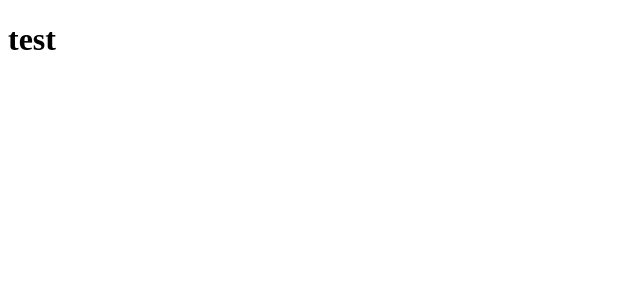
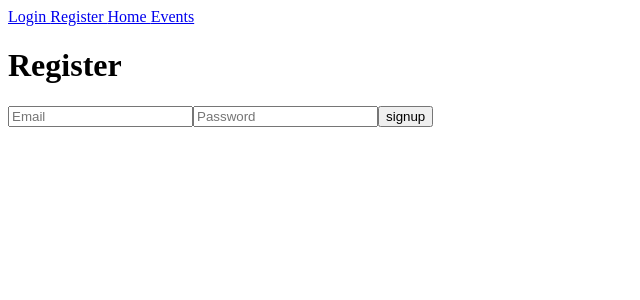
Before and after one commit to floresloyd/hackcuny24-app, a React (Vite) app in the folder front-end/: page /register in a window 1280 px wide. Shown: the top 300 px of the page, without its empty margins (0-640 px from the left). Built offline with nearby package versions, Linux system fonts and the light colour scheme.

Commit message:
Routes, login and firebase userdb init

```diff
--- a/front-end/package.json
+++ b/front-end/package.json
@@ -10,8 +10,10 @@
     "preview": "vite preview"
   },
   "dependencies": {
+    "firebase": "^10.8.0",
     "react": "^18.2.0",
-    "react-dom": "^18.2.0"
+    "react-dom": "^18.2.0",
+    "react-router-dom": "^6.22.1"
   },
   "devDependencies": {
     "@types/react": "^18.2.55",
--- a/front-end/src/App.jsx
+++ b/front-end/src/App.jsx
@@ -1,9 +1,24 @@
+import { BrowserRouter, Route, Routes } from "react-router-dom";
+import Home from "./pages/Home";
+import Login from "./pages/Login";
+import Navbar from "./components/Navbar";
+import Register from "./pages/Register";
+import Events from "./pages/Events";
+
 function App() {
   return (
     <div>
-      <h1> test </h1>
+      <Navbar />
+      <BrowserRouter>
+        <Routes>
+          <Route path="/login" element={<Login />} />
+          <Route path="/register" element={<Register />} />
+          <Route path="/" element={<Home />} />
+          <Route path="/events" element={<Events />} />
+        </Routes>
+      </BrowserRouter>
     </div>
-  )
+  );
 }
 
-export default App
+export default App;
--- /dev/null
+++ b/front-end/src/Fireserver.js
@@ -0,0 +1,25 @@
+// Import the functions you need from the SDKs you need
+import { initializeApp } from "firebase/app";
+import {getAuth} from 'firebase/auth'
+
+// TODO: Add SDKs for Firebase products that you want to use
+// https://firebase.google.com/docs/web/setup#available-libraries
+
+// Your web app's Firebase configuration
+// For Firebase JS SDK v7.20.0 and later, measurementId is optional
+const firebaseConfig = {
+  apiKey: "AIzaSyApHnNWITelagplXlUaYRP8na9--2nT8HI",
+  authDomain: "nystrong-21624.firebaseapp.com",
+  projectId: "nystrong-21624",
+  storageBucket: "nystrong-21624.appspot.com",
+  messagingSenderId: "258005372258",
+  appId: "1:258005372258:web:2336dfed540eaaebb0303b",
+  measurementId: "G-QWHSZV62L9"
+};
+
+// Initialize Firebase
+const app = initializeApp(firebaseConfig);
+const userDatabase = getAuth(app)
+
+export default userDatabase;
+console.log("Test")
--- a/front-end/src/components/Navbar.jsx
+++ b/front-end/src/components/Navbar.jsx
@@ -1,7 +1,13 @@
+
+
 function Navbar() {
     return (
         <div>
-            <h1> Nav </h1>
+            <a href='/login'> Login </a>
+            <a href='/register'> Register </a>
+            <a href='/'> Home </a>
+            <a href='/events'>Events</a>
+
         </div>
     )
 }
--- /dev/null
+++ b/front-end/src/pages/Events.jsx
@@ -0,0 +1,9 @@
+function Events() {
+    return (
+        <div>
+            <h1>Events</h1>
+        </div>
+    )
+}
+
+export default Events
--- a/front-end/src/pages/Home.jsx
+++ b/front-end/src/pages/Home.jsx
@@ -1,7 +1,22 @@
+/* eslint-disable no-unused-vars */
+import { signOut } from "firebase/auth"
+import userDatabase from "../Fireserver"
+import { useNavigate } from "react-router-dom"
+
 function Home() {
+    const history = useNavigate();
+
+    const handleSignOut = () => {
+        signOut(userDatabase).then(val =>{
+            console.log(val, "val")
+            history("/")
+        })
+    }
+
     return (
         <div>
             <h1> Home </h1>
+            <button onClick={handleSignOut}>Sign Out</button>
         </div>
     )
 }
--- a/front-end/src/pages/Login.jsx
+++ b/front-end/src/pages/Login.jsx
@@ -1,9 +1,37 @@
+import { signInWithEmailAndPassword } from 'firebase/auth';
+import { useNavigate } from "react-router-dom"
+import userDatabase from '../Fireserver';
+
 function Login() {
+    const history = useNavigate();
+
+    const handleSignIn = (e) => {
+        e.preventDefault(); // Prevent default form submission behavior
+
+        // Fix: Change 'targett' to 'target'
+        const email = e.target.email.value;
+        const password = e.target.password.value;
+
+        // Firebase function to login
+        signInWithEmailAndPassword(userDatabase, email, password)
+            .then(() => {
+                history('/'); // Navigate to '/home' upon successful login
+            })
+            .catch(err => {
+                alert(err.message); // Show error message
+            });
+    }
+
     return (
         <div>
             <h1> Login </h1>
+            <form onSubmit={handleSignIn}>
+                <input type="text" name='email' placeholder="Email" />
+                <input type="password" name='password' placeholder="Password"/>
+                <button type="submit"> Sign In</button>
+            </form>
         </div>
-    )
+    );
 }
 
-export default Login
+export default Login;
--- /dev/null
+++ b/front-end/src/pages/Register.jsx
@@ -0,0 +1,36 @@
+import { useNavigate } from "react-router-dom"
+import userDatabase from "../Fireserver"
+import { createUserWithEmailAndPassword } from "firebase/auth"
+
+function Login() {
+    const history = useNavigate() // Routes
+
+    const handleSignUp =(e)=> {
+        e.preventDefault() // Prevents browser refresh
+        const email = e.target.email.value
+        const password = e.target.password.value
+
+        createUserWithEmailAndPassword(userDatabase, email, password).then(data =>{
+            console.log(data, "authdata")
+            history("/")
+        }).catch(err => {
+            alert(err.code)
+        })
+    }
+
+    return (
+
+        <div>
+            <h1> Register </h1>
+            <form onSubmit={(e) => handleSignUp(e)}>
+                <input type="text" name='email' placeholder="Email" />
+                <input type="password" name='password' placeholder="Password"/>
+                <button> signup</button>
+            </form>
+
+
+        </div>
+    )
+}
+
+export default Login
```
Also changed, not shown: 1 other file (tests, documents, lock files or other folders).
